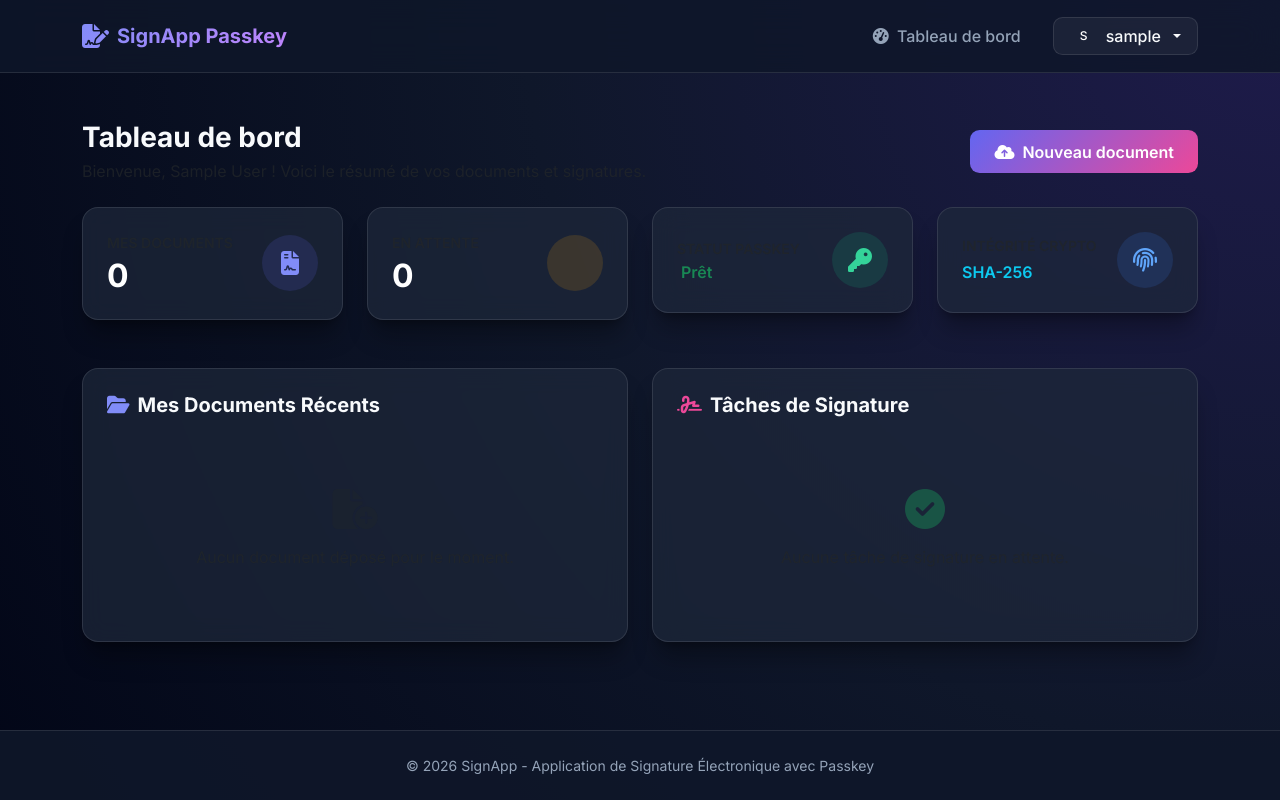
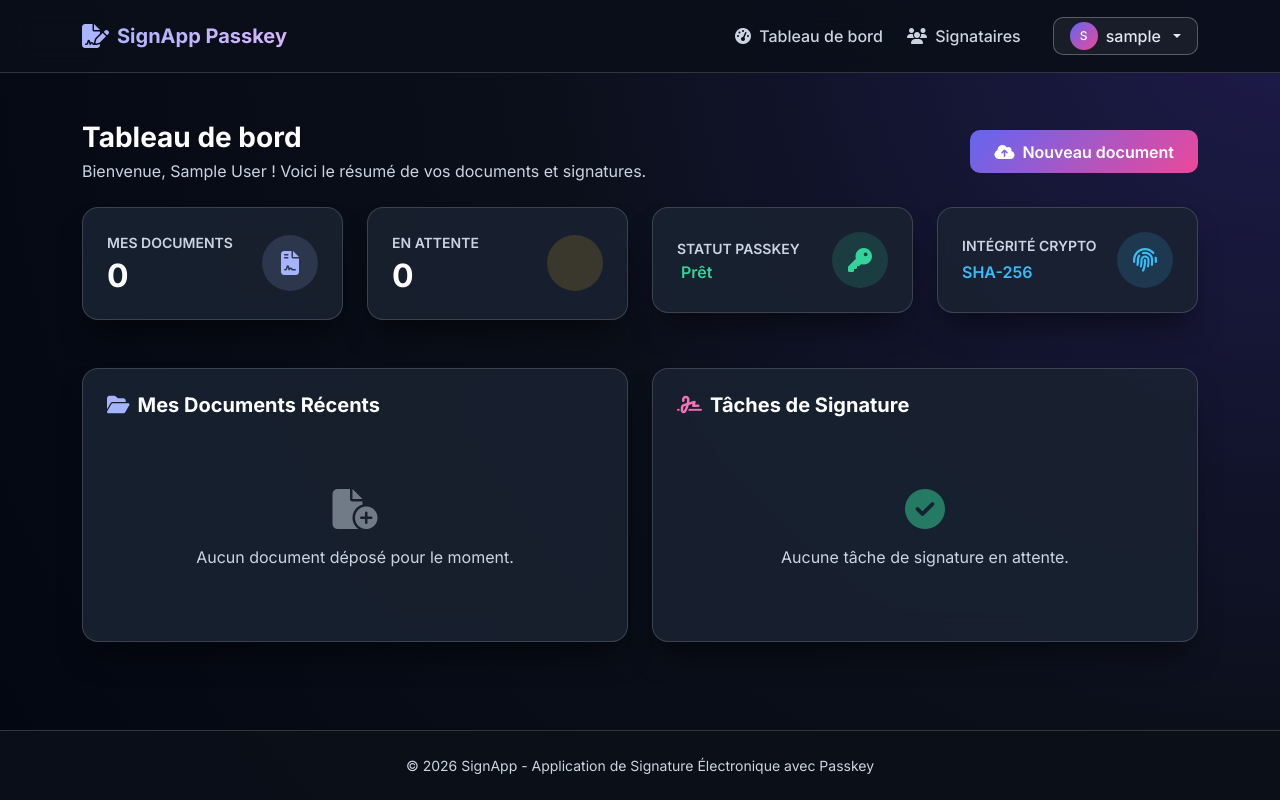
Before and after one commit to HenintsoaPaul/passkey_workshop, a Django app: page /chiffrement_app/ in a window 1280 px wide. Run offline with Django 4.2, Linux system fonts and the light colour scheme; the visitor is signed in with stand-in values (Sample User, id 1); data that the repository does not hold is empty.

Commit message:
fix: design tokens

```diff
--- a/chiffrement_app/templates/base.html
+++ b/chiffrement_app/templates/base.html
@@ -14,67 +14,111 @@
     <link href="https://cdn.jsdelivr.net/npm/bootstrap@5.3.0/dist/css/bootstrap.min.css" rel="stylesheet">
     <style>
         :root {
-            --primary: #6366f1;
-            --primary-hover: #4f46e5;
-            --secondary: #ec4899;
-            --dark-bg: #0f172a;
-            --card-bg: rgba(30, 41, 59, 0.7);
-            --border-color: rgba(255, 255, 255, 0.1);
-            --text-main: #f8fafc;
-            --text-muted: #94a3b8;
+            /* Color Tokens */
+            --token-bg-main: #0b0f19;
+            --token-bg-card: rgba(26, 35, 50, 0.88);
+            --token-bg-card-hover: rgba(36, 48, 68, 0.95);
+            --token-bg-surface: rgba(15, 23, 42, 0.9);
+            --token-bg-input: rgba(15, 23, 42, 0.85);
+
+            /* Legibility & Text Tokens - High Contrast */
+            --token-text-primary: #ffffff;
+            --token-text-secondary: #e2e8f0;   /* Light Slate 200 */
+            --token-text-muted: #cbd5e1;       /* Light Slate 300 - High Contrast */
+            --token-text-subtle: #a0aec0;      /* Slate 400 */
+            --token-text-placeholder: #a0aec0;
+
+            /* Brand & Accent Tokens */
+            --token-primary: #6366f1;
+            --token-primary-hover: #4f46e5;
+            --token-secondary: #ec4899;
+            --token-accent-indigo: #a5b4fc;   /* Indigo 300 */
+            --token-accent-pink: #f472b6;     /* Pink 400 */
+            --token-accent-purple: #d8b4fe;
+
+            /* Status & Feedback Tokens */
+            --token-success: #34d399;
+            --token-warning: #fbbf24;
+            --token-danger: #f87171;
+            --token-info: #38bdf8;
+
+            /* Border Tokens */
+            --token-border: rgba(255, 255, 255, 0.16);
+            --token-border-strong: rgba(255, 255, 255, 0.28);
+            --token-border-focus: #a5b4fc;
+
+            /* Radii & Shadows */
+            --token-radius-sm: 0.375rem;
+            --token-radius-md: 0.625rem;
+            --token-radius-lg: 1rem;
+            --token-shadow-card: 0 20px 30px -10px rgba(0, 0, 0, 0.5);
         }
 
         body {
             font-family: 'Inter', sans-serif;
-            background: radial-gradient(circle at top right, #1e1b4b 0%, #0f172a 50%, #020617 100%);
-            color: var(--text-main);
+            background: radial-gradient(circle at top right, #1e1b4b 0%, #0b0f19 50%, #030712 100%);
+            color: var(--token-text-primary);
             min-height: 100vh;
             display: flex;
             flex-direction: column;
         }
 
+        /* Override Bootstrap Defaults for High Contrast Text Legibility */
+        .text-muted {
+            color: var(--token-text-muted) !important;
+        }
+
+        .text-secondary {
+            color: var(--token-text-secondary) !important;
+        }
+
+        .text-token-primary { color: var(--token-text-primary) !important; }
+        .text-token-secondary { color: var(--token-text-secondary) !important; }
+        .text-token-muted { color: var(--token-text-muted) !important; }
+        .text-token-accent { color: var(--token-accent-indigo) !important; }
+
         /* Glassmorphism Navbar */
         .navbar-custom {
-            background: rgba(15, 23, 42, 0.85);
+            background: rgba(11, 15, 25, 0.9);
             backdrop-filter: blur(16px);
             -webkit-backdrop-filter: blur(16px);
-            border-bottom: 1px solid var(--border-color);
+            border-bottom: 1px solid var(--token-border);
         }
 
         .navbar-brand {
             font-weight: 700;
             font-size: 1.25rem;
-            background: linear-gradient(135deg, #818cf8 0%, #c084fc 100%);
+            background: linear-gradient(135deg, #a5b4fc 0%, #d8b4fe 100%);
             -webkit-background-clip: text;
             -webkit-text-fill-color: transparent;
         }
 
         .nav-link {
-            color: var(--text-muted) !important;
+            color: var(--token-text-muted) !important;
             font-weight: 500;
             transition: all 0.2s ease;
         }
 
         .nav-link:hover, .nav-link.active {
-            color: var(--text-main) !important;
+            color: var(--token-text-primary) !important;
         }
 
-        /* Custom Cards */
+        /* Custom Token Cards */
         .card-custom {
-            background: var(--card-bg);
-            backdrop-filter: blur(12px);
-            border: 1px solid var(--border-color);
-            border-radius: 1rem;
-            box-shadow: 0 20px 25px -5px rgba(0, 0, 0, 0.3), 0 8px 10px -6px rgba(0, 0, 0, 0.3);
+            background: var(--token-bg-card);
+            backdrop-filter: blur(16px);
+            border: 1px solid var(--token-border);
+            border-radius: var(--token-radius-lg);
+            box-shadow: var(--token-shadow-card);
         }
 
         /* Buttons */
         .btn-gradient-primary {
-            background: linear-gradient(135deg, var(--primary) 0%, var(--secondary) 100%);
+            background: linear-gradient(135deg, var(--token-primary) 0%, var(--token-secondary) 100%);
             color: #ffffff;
             border: none;
             font-weight: 600;
-            border-radius: 0.6rem;
+            border-radius: var(--token-radius-md);
             padding: 0.6rem 1.5rem;
             transition: transform 0.2s ease, box-shadow 0.2s ease;
         }
@@ -86,37 +130,44 @@
         }
 
         .btn-outline-custom {
-            border: 1px solid var(--border-color);
-            color: var(--text-main);
-            background: rgba(255, 255, 255, 0.05);
+            border: 1px solid var(--token-border-strong);
+            color: var(--token-text-secondary);
+            background: rgba(255, 255, 255, 0.06);
             font-weight: 500;
-            border-radius: 0.6rem;
-            transition: background 0.2s ease;
+            border-radius: var(--token-radius-md);
+            transition: background 0.2s ease, color 0.2s ease;
         }
 
         .btn-outline-custom:hover {
-            background: rgba(255, 255, 255, 0.15);
-            color: var(--text-main);
+            background: rgba(255, 255, 255, 0.16);
+            color: var(--token-text-primary);
         }
 
-        /* Form Inputs */
+        /* Form Controls with Token High Contrast */
+        .form-label {
+            color: var(--token-text-secondary) !important;
+            font-weight: 600;
+            font-size: 0.875rem;
+            margin-bottom: 0.4rem;
+        }
+
         .form-control-custom {
-            background: rgba(15, 23, 42, 0.6);
-            border: 1px solid var(--border-color);
-            color: var(--text-main);
-            border-radius: 0.6rem;
+            background: var(--token-bg-input);
+            border: 1px solid var(--token-border-strong);
+            color: var(--token-text-primary) !important;
+            border-radius: var(--token-radius-md);
             padding: 0.75rem 1rem;
         }
 
         .form-control-custom:focus {
-            background: rgba(15, 23, 42, 0.9);
-            border-color: var(--primary);
-            color: var(--text-main);
-            box-shadow: 0 0 0 3px rgba(99, 102, 241, 0.25);
+            background: rgba(11, 15, 25, 0.95);
+            border-color: var(--token-border-focus);
+            color: var(--token-text-primary) !important;
+            box-shadow: 0 0 0 3px rgba(165, 180, 252, 0.25);
         }
 
         .form-control-custom::placeholder {
-            color: var(--text-muted);
+            color: var(--token-text-placeholder) !important;
         }
 
         /* Badges */
@@ -129,18 +180,18 @@
             letter-spacing: 0.05em;
         }
 
-        .badge-draft { background: rgba(148, 163, 184, 0.2); color: #cbd5e1; border: 1px solid rgba(148, 163, 184, 0.3); }
-        .badge-pending { background: rgba(245, 158, 11, 0.2); color: #fbbf24; border: 1px solid rgba(245, 158, 11, 0.3); }
-        .badge-partially { background: rgba(59, 130, 246, 0.2); color: #60a5fa; border: 1px solid rgba(59, 130, 246, 0.3); }
-        .badge-signed { background: rgba(16, 185, 129, 0.2); color: #34d399; border: 1px solid rgba(16, 185, 129, 0.3); }
-        .badge-archived { background: rgba(107, 114, 128, 0.2); color: #9ca3af; border: 1px solid rgba(107, 114, 128, 0.3); }
+        .badge-draft { background: rgba(203, 213, 225, 0.2); color: #e2e8f0; border: 1px solid rgba(203, 213, 225, 0.3); }
+        .badge-pending { background: rgba(245, 158, 11, 0.25); color: #fde68a; border: 1px solid rgba(245, 158, 11, 0.4); }
+        .badge-partially { background: rgba(59, 130, 246, 0.25); color: #93c5fd; border: 1px solid rgba(59, 130, 246, 0.4); }
+        .badge-signed { background: rgba(16, 185, 129, 0.25); color: #6ee7b7; border: 1px solid rgba(16, 185, 129, 0.4); }
+        .badge-archived { background: rgba(148, 163, 184, 0.25); color: #cbd5e1; border: 1px solid rgba(148, 163, 184, 0.4); }
 
         footer {
             margin-top: auto;
-            border-top: 1px solid var(--border-color);
-            background: rgba(15, 23, 42, 0.9);
+            border-top: 1px solid var(--token-border);
+            background: rgba(11, 15, 25, 0.95);
             padding: 1.5rem 0;
-            color: var(--text-muted);
+            color: var(--token-text-muted);
             font-size: 0.875rem;
         }
     </style>
@@ -165,16 +216,32 @@
                                 <i class="fa-solid fa-gauge-high me-1"></i> Tableau de bord
                             </a>
                         </li>
+                        <li class="nav-item">
+                            <a class="nav-link" href="{% url 'chiffrement_app:user_list' %}">
+                                <i class="fa-solid fa-users me-1"></i> Signataires
+                            </a>
+                        </li>
                         <li class="nav-item ms-lg-3">
                             <div class="dropdown">
                                 <button class="btn btn-outline-custom dropdown-toggle d-flex align-items-center gap-2 py-1 px-3" type="button" data-bs-toggle="dropdown">
-                                    <div class="rounded-circle bg-indigo-600 text-white d-flex align-items-center justify-content-center" style="width:28px; height:28px; font-size:12px;">
+                                    <div class="rounded-circle bg-indigo-600 text-white d-flex align-items-center justify-content-center" style="width:28px; height:28px; font-size:12px; background: linear-gradient(135deg, #6366f1 0%, #ec4899 100%);">
                                         {{ user.username|slice:":1"|upper }}
                                     </div>
                                     <span>{{ user.username }}</span>
                                 </button>
                                 <ul class="dropdown-menu dropdown-menu-dark dropdown-menu-end shadow">
-                                    <li><span class="dropdown-item-text text-muted small">{{ user.email }}</span></li>
+                                    <li><span class="dropdown-item-text text-muted small">{{ user.email|default:user.username }}</span></li>
+                                    <li><hr class="dropdown-divider"></li>
+                                    <li>
+                                        <a class="dropdown-item" href="{% url 'chiffrement_app:profile' %}">
+                                            <i class="fa-solid fa-id-card me-2"></i> Mon Profil
+                                        </a>
+                                    </li>
+                                    <li>
+                                        <a class="dropdown-item" href="{% url 'chiffrement_app:profile_edit' %}">
+                                            <i class="fa-solid fa-user-pen me-2"></i> Modifier Profil
+                                        </a>
+                                    </li>
                                     <li><hr class="dropdown-divider"></li>
                                     <li>
                                         <a class="dropdown-item text-danger" href="{% url 'chiffrement_app:logout' %}">
--- a/chiffrement_app/templates/dashboard.html
+++ b/chiffrement_app/templates/dashboard.html
@@ -5,8 +5,8 @@
 {% block content %}
 <div class="row mb-4 align-items-center">
     <div class="col-md-8">
-        <h1 class="h3 fw-bold mb-1">Tableau de bord</h1>
-        <p class="text-muted mb-0">Bienvenue, {{ user.get_full_name|default:user.username }} ! Voici le résumé de vos documents et signatures.</p>
+        <h1 class="h3 fw-bold mb-1 text-white">Tableau de bord</h1>
+        <p class="text-token-muted mb-0">Bienvenue, {{ user.get_full_name|default:user.username }} ! Voici le résumé de vos documents et signatures.</p>
     </div>
     <div class="col-md-4 text-md-end mt-3 mt-md-0">
         <a href="{% url 'chiffrement_app:upload_document' %}" class="btn btn-gradient-primary">
@@ -20,11 +20,11 @@
     <div class="col-12 col-sm-6 col-lg-3">
         <div class="card-custom p-4 d-flex align-items-center justify-content-between">
             <div>
-                <span class="text-muted small fw-semibold text-uppercase d-block mb-1">Mes Documents</span>
+                <span class="text-token-muted small fw-semibold text-uppercase d-block mb-1">Mes Documents</span>
                 <span class="h2 fw-bold text-white mb-0">{{ documents_count }}</span>
             </div>
-            <div class="rounded-circle p-3 d-flex align-items-center justify-content-center" style="background: rgba(99, 102, 241, 0.15); width: 56px; height: 56px;">
-                <i class="fa-solid fa-file-contract fs-4" style="color: #818cf8;"></i>
+            <div class="rounded-circle p-3 d-flex align-items-center justify-content-center" style="background: rgba(165, 180, 252, 0.15); width: 56px; height: 56px;">
+                <i class="fa-solid fa-file-contract fs-4" style="color: var(--token-accent-indigo);"></i>
             </div>
         </div>
     </div>
@@ -32,11 +32,11 @@
     <div class="col-12 col-sm-6 col-lg-3">
         <div class="card-custom p-4 d-flex align-items-center justify-content-between">
             <div>
-                <span class="text-muted small fw-semibold text-uppercase d-block mb-1">En attente</span>
+                <span class="text-token-muted small fw-semibold text-uppercase d-block mb-1">En attente</span>
                 <span class="h2 fw-bold text-white mb-0">{{ pending_signatures }}</span>
             </div>
-            <div class="rounded-circle p-3 d-flex align-items-center justify-content-center" style="background: rgba(245, 158, 11, 0.15); width: 56px; height: 56px;">
-                <i class="fa-solid fa-clock-history fs-4" style="color: #fbbf24;"></i>
+            <div class="rounded-circle p-3 d-flex align-items-center justify-content-center" style="background: rgba(251, 191, 36, 0.15); width: 56px; height: 56px;">
+                <i class="fa-solid fa-clock-history fs-4" style="color: var(--token-warning);"></i>
             </div>
         </div>
     </div>
@@ -44,13 +44,13 @@
     <div class="col-12 col-sm-6 col-lg-3">
         <div class="card-custom p-4 d-flex align-items-center justify-content-between">
             <div>
-                <span class="text-muted small fw-semibold text-uppercase d-block mb-1">Statut Passkey</span>
-                <span class="h6 fw-semibold text-success mb-0 d-flex align-items-center gap-1">
+                <span class="text-token-muted small fw-semibold text-uppercase d-block mb-1">Statut Passkey</span>
+                <span class="h6 fw-semibold mb-0 d-flex align-items-center gap-1" style="color: var(--token-success);">
                     <i class="fa-solid fa-shield-check"></i> Prêt
                 </span>
             </div>
-            <div class="rounded-circle p-3 d-flex align-items-center justify-content-center" style="background: rgba(16, 185, 129, 0.15); width: 56px; height: 56px;">
-                <i class="fa-solid fa-key fs-4" style="color: #34d399;"></i>
+            <div class="rounded-circle p-3 d-flex align-items-center justify-content-center" style="background: rgba(52, 211, 153, 0.15); width: 56px; height: 56px;">
+                <i class="fa-solid fa-key fs-4" style="color: var(--token-success);"></i>
             </div>
         </div>
     </div>
@@ -58,11 +58,11 @@
     <div class="col-12 col-sm-6 col-lg-3">
         <div class="card-custom p-4 d-flex align-items-center justify-content-between">
             <div>
-                <span class="text-muted small fw-semibold text-uppercase d-block mb-1">Intégrité Crypto</span>
-                <span class="h6 fw-semibold text-info mb-0">SHA-256</span>
+                <span class="text-token-muted small fw-semibold text-uppercase d-block mb-1">Intégrité Crypto</span>
+                <span class="h6 fw-semibold mb-0" style="color: var(--token-info);">SHA-256</span>
             </div>
-            <div class="rounded-circle p-3 d-flex align-items-center justify-content-center" style="background: rgba(59, 130, 246, 0.15); width: 56px; height: 56px;">
-                <i class="fa-solid fa-fingerprint fs-4" style="color: #60a5fa;"></i>
+            <div class="rounded-circle p-3 d-flex align-items-center justify-content-center" style="background: rgba(56, 189, 248, 0.15); width: 56px; height: 56px;">
+                <i class="fa-solid fa-fingerprint fs-4" style="color: var(--token-info);"></i>
             </div>
         </div>
     </div>
@@ -73,16 +73,16 @@
     <div class="col-12 col-lg-6">
         <div class="card-custom p-4 h-100">
             <div class="d-flex align-items-center justify-content-between mb-4">
-                <h5 class="fw-bold mb-0">
-                    <i class="fa-solid fa-folder-open text-indigo me-2" style="color: #818cf8;"></i>Mes Documents Récents
+                <h5 class="fw-bold mb-0 text-white">
+                    <i class="fa-solid fa-folder-open me-2" style="color: var(--token-accent-indigo);"></i>Mes Documents Récents
                 </h5>
             </div>
 
             {% if recent_documents %}
                 <div class="table-responsive">
-                    <table class="table table-dark table-hover align-middle bg-transparent mb-0">
+                    <table class="table table-custom table-hover align-middle bg-transparent mb-0">
                         <thead>
-                            <tr class="text-muted small border-bottom border-secondary">
+                            <tr class="text-token-muted small" style="border-bottom: 1px solid var(--token-border-strong);">
                                 <th>Titre</th>
                                 <th>Statut</th>
                                 <th>Date</th>
@@ -93,7 +93,7 @@
                                 <tr>
                                     <td>
                                         <span class="fw-semibold d-block text-white">{{ doc.title }}</span>
-                                        <span class="text-muted small">{{ doc.description|default:"Sans description"|truncatechars:30 }}</span>
+                                        <span class="text-token-muted small">{{ doc.description|default:"Sans description"|truncatechars:30 }}</span>
                                     </td>
                                     <td>
                                         {% if doc.status == 'draft' %}
@@ -108,14 +108,14 @@
                                             <span class="badge badge-status badge-archived">{{ doc.status }}</span>
                                         {% endif %}
                                     </td>
-                                    <td class="text-muted small">{{ doc.created_at|date:"d/m/Y H:i" }}</td>
+                                    <td class="text-token-muted small">{{ doc.created_at|date:"d/m/Y H:i" }}</td>
                                 </tr>
                             {% endfor %}
                         </tbody>
                     </table>
                 </div>
             {% else %}
-                <div class="text-center py-5 text-muted">
+                <div class="text-center py-5 text-token-muted">
                     <i class="fa-solid fa-file-circle-plus fs-1 mb-3 opacity-50"></i>
                     <p class="mb-0">Aucun document déposé pour le moment.</p>
                 </div>
@@ -127,16 +127,16 @@
     <div class="col-12 col-lg-6">
         <div class="card-custom p-4 h-100">
             <div class="d-flex align-items-center justify-content-between mb-4">
-                <h5 class="fw-bold mb-0">
-                    <i class="fa-solid fa-signature text-pink me-2" style="color: #ec4899;"></i>Tâches de Signature
+                <h5 class="fw-bold mb-0 text-white">
+                    <i class="fa-solid fa-signature me-2" style="color: var(--token-accent-pink);"></i>Tâches de Signature
                 </h5>
             </div>
 
             {% if recent_tasks %}
                 <div class="table-responsive">
-                    <table class="table table-dark table-hover align-middle bg-transparent mb-0">
+                    <table class="table table-custom table-hover align-middle bg-transparent mb-0">
                         <thead>
-                            <tr class="text-muted small border-bottom border-secondary">
+                            <tr class="text-token-muted small" style="border-bottom: 1px solid var(--token-border-strong);">
                                 <th>Document</th>
                                 <th>Statut</th>
                                 <th>Reçu le</th>
@@ -147,7 +147,7 @@
                                 <tr>
                                     <td>
                                         <span class="fw-semibold d-block text-white">{{ task.document.title }}</span>
-                                        <span class="text-muted small">Propriétaire: {{ task.document.owner.username }}</span>
+                                        <span class="text-token-muted small">Propriétaire: {{ task.document.owner.username }}</span>
                                     </td>
                                     <td>
                                         {% if task.signature_status == 'pending' %}
@@ -160,15 +160,15 @@
                                             <span class="badge badge-status badge-draft">{{ task.signature_status }}</span>
                                         {% endif %}
                                     </td>
-                                    <td class="text-muted small">{{ task.created_at|date:"d/m/Y H:i" }}</td>
+                                    <td class="text-token-muted small">{{ task.created_at|date:"d/m/Y H:i" }}</td>
                                 </tr>
                             {% endfor %}
                         </tbody>
                     </table>
                 </div>
             {% else %}
-                <div class="text-center py-5 text-muted">
-                    <i class="fa-solid fa-circle-check fs-1 mb-3 text-success opacity-50"></i>
+                <div class="text-center py-5 text-token-muted">
+                    <i class="fa-solid fa-circle-check fs-1 mb-3 opacity-50" style="color: var(--token-success);"></i>
                     <p class="mb-0">Aucune tâche de signature en attente.</p>
                 </div>
             {% endif %}
```
Also changed, not shown: chiffrement_app/templates/documents/upload.html (+14 -14 lines), chiffrement_app/templates/login.html (+11 -11 lines), chiffrement_app/templates/register.html (+23 -23 lines), chiffrement_app/templates/users/detail.html (added, +96 -0 lines), chiffrement_app/templates/users/list.html (added, +77 -0 lines), chiffrement_app/templates/users/profile.html (added, +116 -0 lines), chiffrement_app/templates/users/profile_edit.html (added, +94 -0 lines).
